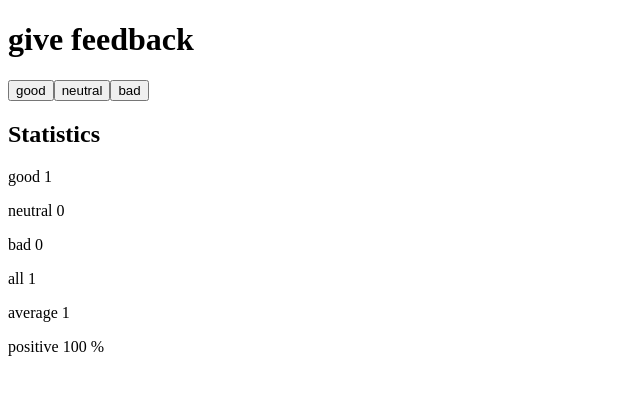
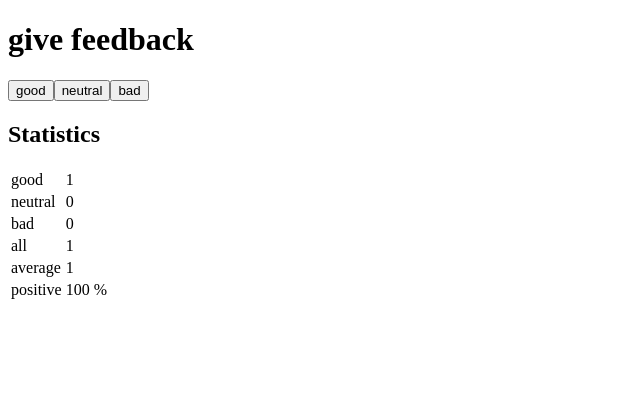
Before and after one commit to juliovillalvazo/fullstackopen, a React (Create React App) app in the folder part1/unicafe/: page / in a window 1280 px wide. Both pictures are taken after a click on the button "good". Shown: the top 394 px of the page, without its empty margins (0-640 px from the left). Built offline with nearby package versions, Linux system fonts and the light colour scheme.

Commit message:
finished exercise unicafe step6

```diff
--- a/part1/unicafe/src/App.js
+++ b/part1/unicafe/src/App.js
@@ -5,9 +5,12 @@ const Button = ({ handleClick, text }) => (
 );
 
 const StatisticsLine = ({ text, value }) => (
-    <p>
-        {text} {value} {text === 'positive' ? '%' : ' '}
-    </p>
+    <tr>
+        <td>{text}</td>
+        <td>
+            {value} {text === 'positive' ? '%' : ' '}
+        </td>
+    </tr>
 );
 
 const Statistics = ({ good, bad, neutral }) => {
@@ -24,14 +27,21 @@ const Statistics = ({ good, bad, neutral }) => {
     const average = (good * 1 + bad * -1) / total || 0;
     const posFeedback = (good / total) * 100 || 0;
     return (
-        <div>
+        <table>
+            <tbody>
                 <StatisticsLine text="good" value={good} />
+
                 <StatisticsLine text="neutral" value={neutral} />
+
                 <StatisticsLine text="bad" value={bad} />
+
                 <StatisticsLine text="all" value={total} />
+
                 <StatisticsLine text="average" value={average} />
+
                 <StatisticsLine text="positive" value={posFeedback} />
-        </div>
+            </tbody>
+        </table>
     );
 };
 
```
Lines whose indentation alone changed are shown as unchanged.
